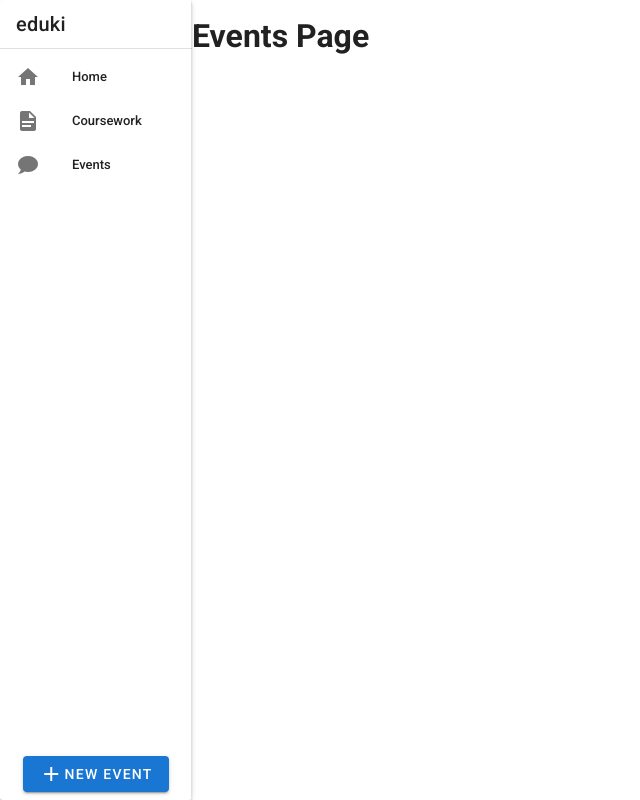
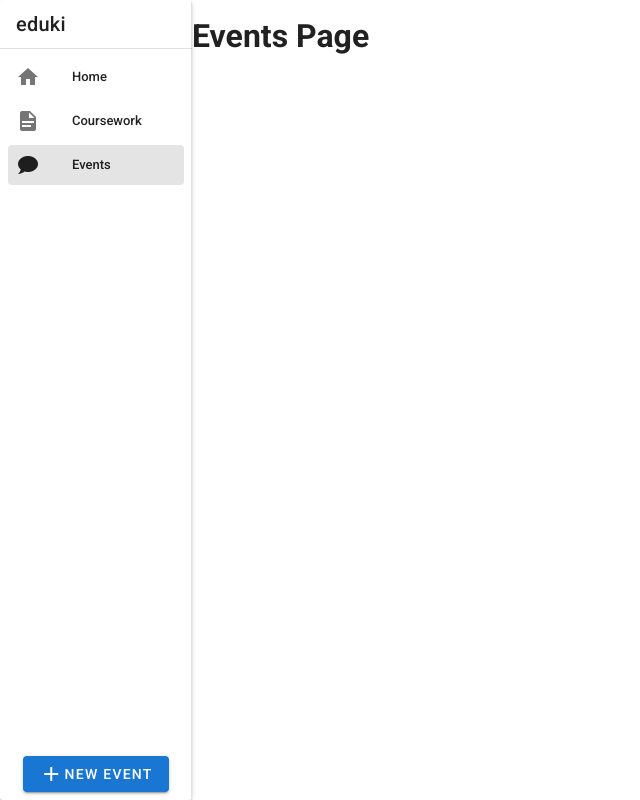
Before and after one commit to pranavmangal/eduki, a Vue app: page /#/events in a window 1280 px wide. Shown: the whole page, without its empty margins (0-640 px from the left). Built offline with nearby package versions, Linux system fonts and the light colour scheme.

Commit message:
Fixed navigation

```diff
--- a/src/components/Navigation.vue
+++ b/src/components/Navigation.vue
@@ -14,7 +14,7 @@
           v-for="item in items"
           :key="item.title"
           link
-          :to="'../' + item.title"
+          :to="item.path"
           class="nav-list-item"
         >
           <v-list-item-icon>
@@ -29,7 +29,9 @@
 
       <template v-slot:append>
         <div class="pa-2" style="text-align: center;">
-          <v-btn color="primary" :to="'../events/new'"><v-icon>mdi-plus</v-icon>New event</v-btn>
+          <v-btn color="primary" :to="'/events/new'">
+            <v-icon>mdi-plus</v-icon>New event
+          </v-btn>
         </div>
       </template>
     </v-navigation-drawer>
@@ -42,9 +44,13 @@ export default {
   data() {
     return {
       items: [
-        { title: "Home", icon: "mdi-home" },
-        { title: "Coursework", icon: "mdi-file-document" },
-        { title: "Events", icon: "mdi-chat" }
+        { title: "Home", path: "/", icon: "mdi-home" },
+        {
+          title: "Coursework",
+          path: "/coursework",
+          icon: "mdi-file-document"
+        },
+        { title: "Events", path: "/events", icon: "mdi-chat" }
       ],
       right: null
     };
```
